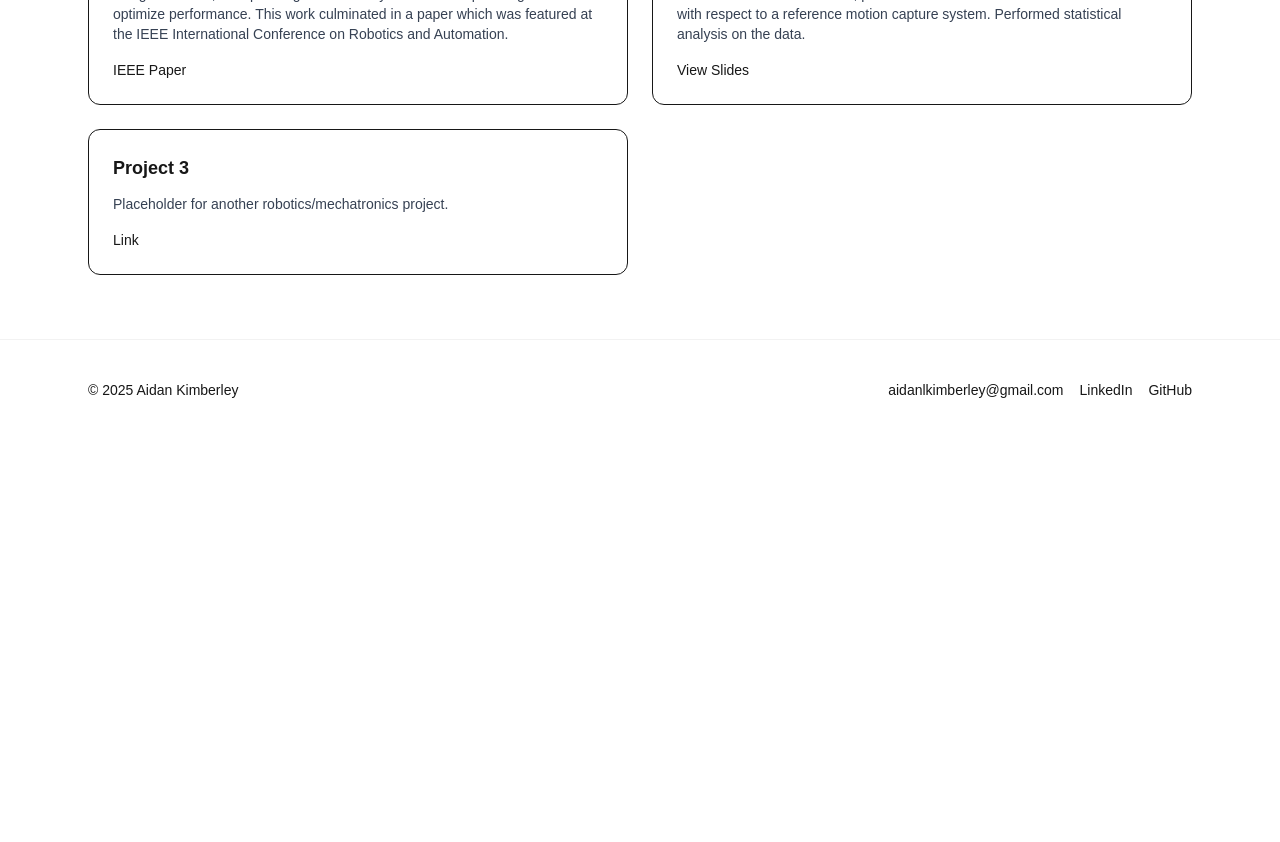
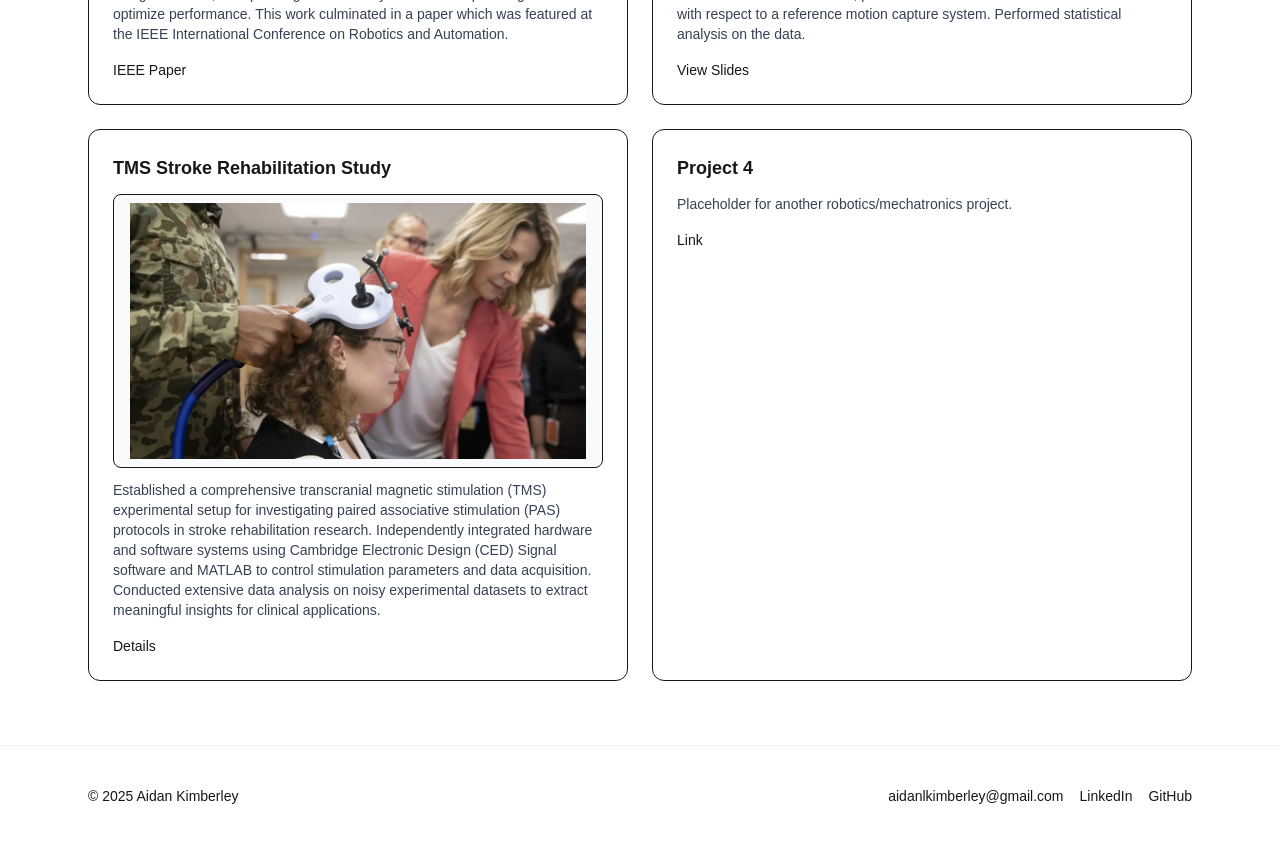
Before and after one commit to aidankimberley/portfolio-website, a Next.js app: page /projects in a window 1280 px wide. Shown: the part 600-1442 px from the top of the page. Before the commit the page ends 1040 px from the top, so only its background shows below. Built offline with nearby package versions, Linux system fonts and the light colour scheme.

Commit message:
MGH TMS added

```diff
--- a/src/app/page.tsx
+++ b/src/app/page.tsx
@@ -206,7 +206,12 @@ export default function Home() {
               image: "/sapiens_joints_w_RGB.png",
               alt: "Computer vision validation joints overlay",
             },
-            { title: "Project 3", href: "/projects#project-3", image: undefined, alt: "Project 3" },
+            {
+              title: "TMS Stroke Rehabilitation Study",
+              href: "/projects#tms-stroke-rehabilitation",
+              image: "/MGH_TMS_image.webp",
+              alt: "TMS experimental setup at Mass General Hospital",
+            },
           ].map((p) => (
             <Link key={p.title} href={p.href} className="rounded-xl border overflow-hidden group">
               <div className="relative aspect-video bg-gray-50">
--- a/src/app/projects/page.tsx
+++ b/src/app/projects/page.tsx
@@ -39,8 +39,23 @@ export default function ProjectsPage() {
       ],
     },
     {
-      id: "project-3",
-      title: "Project 3",
+      id: "tms-stroke-rehabilitation",
+      title: "TMS Stroke Rehabilitation Study",
+      summary:
+        `Established a comprehensive transcranial magnetic stimulation (TMS) experimental setup for investigating \
+        paired associative stimulation (PAS) protocols in stroke rehabilitation research. Independently integrated \
+        hardware and software systems using Cambridge Electronic Design (CED) Signal software and MATLAB to \
+        control stimulation parameters and data acquisition. Conducted extensive data analysis on noisy experimental \
+        datasets to extract meaningful insights for clinical applications.`,
+      image: "/MGH_TMS_image.webp",
+      imageAlt: "TMS experimental setup at Mass General Hospital",
+      links: [
+        { label: "Details", href: "#" },
+      ],
+    },
+    {
+      id: "project-4",
+      title: "Project 4",
       summary:
         "Placeholder for another robotics/mechatronics project.",
       links: [{ label: "Link", href: "#" }],
--- a/src/app/resume/page.tsx
+++ b/src/app/resume/page.tsx
@@ -59,7 +59,7 @@ export default function ResumePage() {
               <span className="text-sm text-gray-500">Boston, MA · January 2024 — August 2024</span>
             </div>
             <ul className="mt-2 list-disc pl-5 text-sm text-gray-700 dark:text-gray-300">
-              <li>Debugged and optimized hardware/software for experimental protocols with TMS and direct current stimulators.</li>
+              <li>Debugged and optimized hardware/software for experimental protocols with transcranial magnetic stimulation and direct current stimulators.</li>
               <li>Worked independently to solve lab technical issues.</li>
               <li>Performed data analysis using MATLAB to extract insights from noisy data.</li>
             </ul>
```
Also changed, not shown: public/MGH_TMS_image.jpg (added), public/MGH_TMS_image.webp (added).
